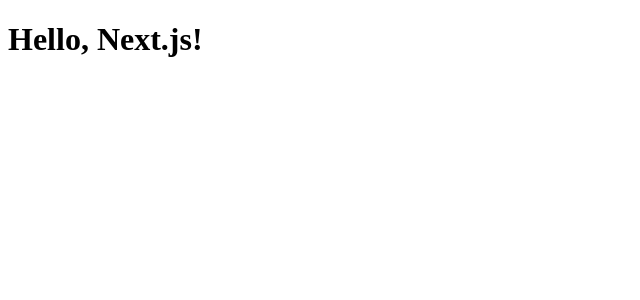
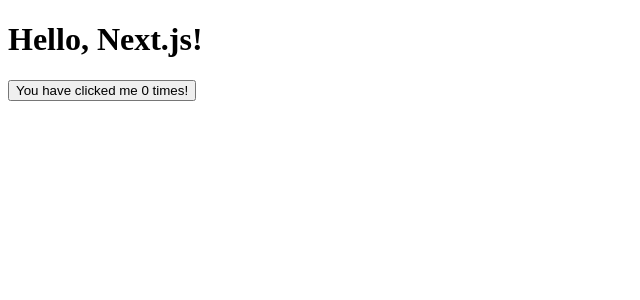
Before and after one commit to xDannyx/next-react-app, a Next.js app: page / in a window 1280 px wide. Shown: the top 300 px of the page, without its empty margins (0-640 px from the left). Built offline with nearby package versions, Linux system fonts and the light colour scheme.

Commit message:
counter button on main page

```diff
--- a/package.json
+++ b/package.json
@@ -20,6 +20,7 @@
     "postcss": "8.4.27",
     "react": "18.2.0",
     "react-dom": "18.2.0",
+    "server-only": "^0.0.1",
     "tailwindcss": "3.3.3",
     "typescript": "5.1.6"
   }
--- a/src/app/page.js
+++ b/src/app/page.js
@@ -1,3 +1,15 @@
+"use client";
+import { useState } from "react";
+
 export default function Page() {
-  return <h1>Hello, Next.js!</h1>;
+  const [count, setCount] = useState(0);
+
+  return (
+    <>
+      <h1>Hello, Next.js!</h1>
+      <button onClick={() => setCount(count + 1)}>
+        You have clicked me {count} times!
+      </button>
+    </>
+  );
 }
```
Also changed, not shown: 1 other file (tests, documents, lock files or other folders).
